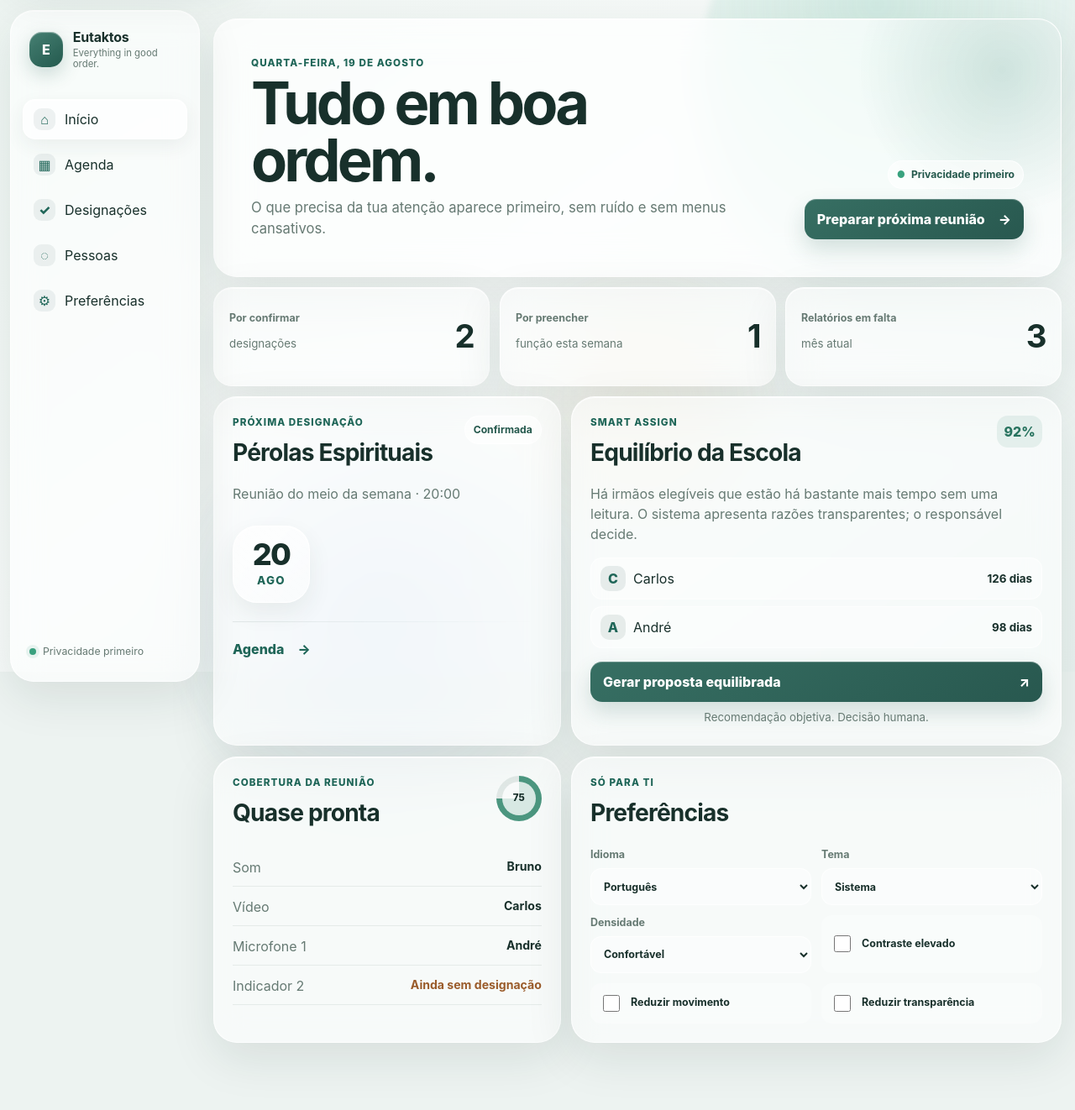
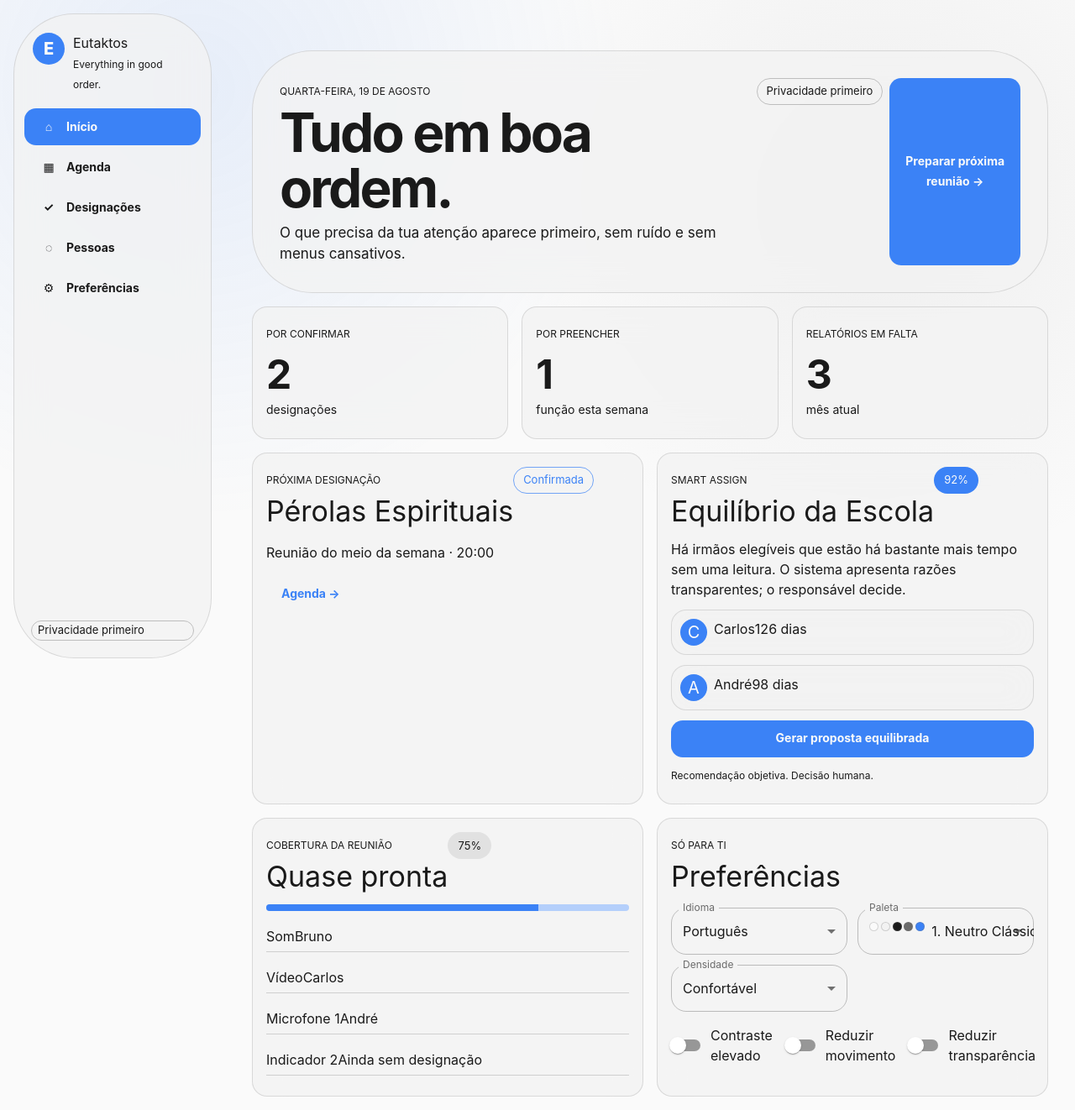
Before and after one commit to bfrpaulondev/eutaktos, a React (Vite) app in the folder apps/web-pwa/: page / in a window 1280 px wide. Shown: the whole page at 84% size. Before the commit the page ends 1275 px from the top, so only its background shows below. Built offline with nearby package versions, Linux system fonts and the light colour scheme.

Commit message:
refactor(ui): rebuild shell with reusable MUI components

```diff
--- a/apps/web-pwa/src/App.tsx
+++ b/apps/web-pwa/src/App.tsx
@@ -1,8 +1,31 @@
 import { useEffect, useMemo, useState } from 'react';
+import {
+  Avatar,
+  Box,
+  Button,
+  Card,
+  CardContent,
+  Chip,
+  CssBaseline,
+  FormControl,
+  FormControlLabel,
+  InputLabel,
+  LinearProgress,
+  MenuItem,
+  Paper,
+  Select,
+  Stack,
+  Switch,
+  ThemeProvider,
+  Typography,
+  useMediaQuery,
+  useTheme,
+} from '@mui/material';
 import { SectionWorkspace } from './SectionWorkspace';
-import { DEFAULT_PREFERENCES, normalizePreferences, type Preferences } from './lib/preferences';
+import { DEFAULT_PREFERENCES, normalizePreferences, type PaletteId, type Preferences } from './lib/preferences';
+import { buildEutaktosTheme, EUTAKTOS_PALETTES } from './theme';
 
-const STORAGE_KEY = 'eutaktos.preferences.v1';
+const STORAGE_KEY = 'eutaktos.preferences.v2';
 
 type Section = 'home' | 'agenda' | 'assignments' | 'people' | 'preferences';
 
@@ -15,7 +38,8 @@ const copy = {
     smart: 'Smart Assign', balance: 'Equilíbrio da Escola', fairnessText: 'Há irmãos elegíveis que estão há bastante mais tempo sem uma leitura. O sistema apresenta razões transparentes; o responsável decide.',
     candidate: 'Elegível para leitura', days: 'dias', generate: 'Gerar proposta equilibrada', human: 'Recomendação objetiva. Decisão humana.',
     ready: 'Cobertura da reunião', almostReady: 'Quase pronta', sound: 'Som', video: 'Vídeo', microphone: 'Microfone 1', attendant: 'Indicador 2', missing: 'Ainda sem designação',
-    personal: 'Só para ti', theme: 'Tema', density: 'Densidade', contrast: 'Contraste elevado', motion: 'Reduzir movimento', transparency: 'Reduzir transparência', language: 'Idioma', system: 'Sistema', light: 'Claro', dark: 'Escuro', comfortable: 'Confortável', compact: 'Compacta',
+    personal: 'Só para ti', palette: 'Paleta', density: 'Densidade', contrast: 'Contraste elevado', motion: 'Reduzir movimento', transparency: 'Reduzir transparência', language: 'Idioma', comfortable: 'Confortável', compact: 'Compacta',
+    palettes: ['Neutro Clássico', 'Neutro Quente', 'Monocromático + Verde', 'Azul Pastel', 'Dark Mode Minimalista', 'Pastel Suave'],
   },
   en: {
     skip: 'Skip to main content', home: 'Home', agenda: 'Agenda', assignments: 'Assignments', people: 'People', prefs: 'Preferences',
@@ -25,7 +49,8 @@ const copy = {
     smart: 'Smart Assign', balance: 'School balance', fairnessText: 'Some eligible brothers have gone significantly longer without a reading. The system shows transparent reasons; the responsible brother decides.',
     candidate: 'Eligible for reading', days: 'days', generate: 'Generate balanced proposal', human: 'Objective recommendation. Human decision.',
     ready: 'Meeting coverage', almostReady: 'Almost ready', sound: 'Sound', video: 'Video', microphone: 'Microphone 1', attendant: 'Attendant 2', missing: 'Not assigned yet',
-    personal: 'Just for you', theme: 'Theme', density: 'Density', contrast: 'High contrast', motion: 'Reduce motion', transparency: 'Reduce transparency', language: 'Language', system: 'System', light: 'Light', dark: 'Dark', comfortable: 'Comfortable', compact: 'Compact',
+    personal: 'Just for you', palette: 'Palette', density: 'Density', contrast: 'High contrast', motion: 'Reduce motion', transparency: 'Reduce transparency', language: 'Language', comfortable: 'Comfortable', compact: 'Compact',
+    palettes: ['Neutral Classic', 'Neutral Warm', 'Monochrome + Green', 'Pastel Blue', 'Minimal Dark', 'Soft Pastel'],
   },
   es: {
     skip: 'Saltar al contenido principal', home: 'Inicio', agenda: 'Agenda', assignments: 'Asignaciones', people: 'Personas', prefs: 'Preferencias',
@@ -35,104 +60,189 @@ const copy = {
     smart: 'Smart Assign', balance: 'Equilibrio de la Escuela', fairnessText: 'Hay hermanos elegibles que llevan mucho más tiempo sin una lectura. El sistema muestra razones transparentes; el responsable decide.',
     candidate: 'Elegible para lectura', days: 'días', generate: 'Generar propuesta equilibrada', human: 'Recomendación objetiva. Decisión humana.',
     ready: 'Cobertura de la reunión', almostReady: 'Casi lista', sound: 'Sonido', video: 'Vídeo', microphone: 'Micrófono 1', attendant: 'Acomodador 2', missing: 'Aún sin asignar',
-    personal: 'Solo para ti', theme: 'Tema', density: 'Densidad', contrast: 'Contraste alto', motion: 'Reducir movimiento', transparency: 'Reducir transparencia', language: 'Idioma', system: 'Sistema', light: 'Claro', dark: 'Oscuro', comfortable: 'Cómoda', compact: 'Compacta',
+    personal: 'Solo para ti', palette: 'Paleta', density: 'Densidad', contrast: 'Contraste alto', motion: 'Reducir movimiento', transparency: 'Reducir transparencia', language: 'Idioma', comfortable: 'Cómoda', compact: 'Compacta',
+    palettes: ['Neutro Clásico', 'Neutro Cálido', 'Monocromático + Verde', 'Azul Pastel', 'Modo Oscuro Minimalista', 'Pastel Suave'],
   },
 } as const;
 
+const paletteIds = Object.keys(EUTAKTOS_PALETTES) as PaletteId[];
+
 function loadPreferences(): Preferences {
-  try { return normalizePreferences(JSON.parse(localStorage.getItem(STORAGE_KEY) ?? 'null')); }
-  catch { return DEFAULT_PREFERENCES; }
+  try {
+    const next = localStorage.getItem(STORAGE_KEY);
+    if (next) return normalizePreferences(JSON.parse(next));
+    const legacy = localStorage.getItem('eutaktos.preferences.v1');
+    return normalizePreferences(legacy ? JSON.parse(legacy) : null);
+  } catch {
+    return DEFAULT_PREFERENCES;
+  }
 }
 
 export default function App() {
   const [preferences, setPreferences] = useState<Preferences>(loadPreferences);
-  const [section, setSection] = useState<Section>('home');
-  const text = useMemo(() => copy[preferences.locale], [preferences.locale]);
+  const theme = useMemo(() => buildEutaktosTheme(preferences), [preferences]);
 
   useEffect(() => {
     localStorage.setItem(STORAGE_KEY, JSON.stringify(preferences));
-    const root = document.documentElement;
-    root.lang = preferences.locale;
-    root.dataset.theme = preferences.theme;
-    root.dataset.density = preferences.density;
-    root.dataset.contrast = preferences.highContrast ? 'high' : 'normal';
-    root.dataset.motion = preferences.reducedMotion ? 'reduced' : 'full';
-    root.dataset.transparency = preferences.reducedTransparency ? 'reduced' : 'full';
+    document.documentElement.lang = preferences.locale;
+    document.documentElement.dataset.palette = preferences.paletteId;
   }, [preferences]);
 
-  const update = <K extends keyof Preferences>(key: K, value: Preferences[K]) => setPreferences(current => ({ ...current, [key]: value }));
-  const nav: Array<[Section, string, string]> = [
-    ['home', text.home, '⌂'], ['agenda', text.agenda, '▦'], ['assignments', text.assignments, '✓'], ['people', text.people, '◌'], ['preferences', text.prefs, '⚙'],
-  ];
+  return (
+    <ThemeProvider theme={theme}>
+      <CssBaseline />
+      <AppShell preferences={preferences} setPreferences={setPreferences} />
+    </ThemeProvider>
+  );
+}
+
+interface AppShellProps {
+  preferences: Preferences;
+  setPreferences: React.Dispatch<React.SetStateAction<Preferences>>;
+}
+
+function AppShell({ preferences, setPreferences }: AppShellProps) {
+  const [section, setSection] = useState<Section>('home');
+  const theme = useTheme();
+  const desktop = useMediaQuery(theme.breakpoints.up('md'));
+  const text = copy[preferences.locale];
+
+  const update = <K extends keyof Preferences>(key: K, value: Preferences[K]) =>
+    setPreferences(current => ({ ...current, [key]: value }));
 
   const goToSection = (next: Section) => {
     setSection(next);
     window.requestAnimationFrame(() => document.getElementById('main')?.focus({ preventScroll: true }));
   };
 
-  return <div className="app-frame">
-    <div className="ambient ambient-a" aria-hidden="true" /><div className="ambient ambient-b" aria-hidden="true" /><div className="ambient ambient-c" aria-hidden="true" />
-    <a className="skip-link" href="#main">{text.skip}</a>
+  const nav: Array<[Section, string, string]> = [
+    ['home', text.home, '⌂'],
+    ['agenda', text.agenda, '▦'],
+    ['assignments', text.assignments, '✓'],
+    ['people', text.people, '◌'],
+    ['preferences', text.prefs, '⚙'],
+  ];
 
-    <aside className="glass-rail" aria-label="Navegação principal">
-      <div className="brand"><span className="brand-orb" aria-hidden="true"><span>E</span></span><div><strong>Eutaktos</strong><small>Everything in good order.</small></div></div>
-      <nav className="rail-nav">
-        {nav.map(([key, label, icon]) => <button key={key} className={section === key ? 'rail-item is-active' : 'rail-item'} aria-current={section === key ? 'page' : undefined} onClick={() => goToSection(key)}><span className="rail-icon" aria-hidden="true">{icon}</span><span>{label}</span></button>)}
-      </nav>
-      <div className="rail-foot"><span className="privacy-dot" aria-hidden="true" />{text.privacy}</div>
-    </aside>
+  const glass = {
+    borderRadius: { xs: 3, md: 4 },
+    overflow: 'hidden',
+  } as const;
 
-    <main id="main" className="workspace" tabIndex={-1}>
-      <header className="hero glass-surface glass-strong">
-        <div className="hero-copy"><p className="eyebrow">{text.eyebrow}</p><h1>{text.title}</h1><p className="hero-subtitle">{text.subtitle}</p></div>
-        <div className="hero-actions"><span className="privacy-chip"><span aria-hidden="true">●</span>{text.privacy}</span><button className="primary-action"><span>{text.prepare}</span><span aria-hidden="true">→</span></button></div>
-      </header>
+  return (
+    <Box sx={{ minHeight: '100dvh', pb: { xs: 11, md: 0 } }}>
+      <Button className="skip-link" href="#main" variant="contained" size="small">{text.skip}</Button>
 
-      {section === 'home' ? <>
-        <section className="metric-grid" aria-label={text.focus}>
-          <article className="glass-surface metric-card"><span className="metric-kicker">{text.pending}</span><strong>2</strong><small>{text.pendingSub}</small></article>
-          <article className="glass-surface metric-card"><span className="metric-kicker">{text.openRoles}</span><strong>1</strong><small>{text.openRolesSub}</small></article>
-          <article className="glass-surface metric-card"><span className="metric-kicker">{text.reports}</span><strong>3</strong><small>{text.reportsSub}</small></article>
-        </section>
+      {desktop ? (
+        <Paper component="aside" aria-label="Navegação principal" sx={{ position: 'fixed', inset: 16, right: 'auto', width: 236, p: 1.5, zIndex: 10, ...glass }}>
+          <Stack sx={{ height: '100%' }}>
+            <Stack direction="row" spacing={1.25} alignItems="center" sx={{ p: 1.25, mb: 1 }}>
+              <Avatar sx={{ bgcolor: 'primary.main', color: 'primary.contrastText', width: 38, height: 38, fontWeight: 800 }}>E</Avatar>
+              <Box><Typography fontWeight={800}>Eutaktos</Typography><Typography variant="caption" color="text.secondary">Everything in good order.</Typography></Box>
+            </Stack>
+            <Stack component="nav" spacing={0.5} sx={{ flex: 1 }}>
+              {nav.map(([key, label, icon]) => (
+                <Button key={key} onClick={() => goToSection(key)} aria-current={section === key ? 'page' : undefined} variant={section === key ? 'contained' : 'text'} color={section === key ? 'primary' : 'inherit'} sx={{ justifyContent: 'flex-start', gap: 1.25 }}>
+                  <Box component="span" aria-hidden="true" sx={{ width: 22, textAlign: 'center' }}>{icon}</Box>{label}
+                </Button>
+              ))}
+            </Stack>
+            <Chip label={text.privacy} size="small" variant="outlined" sx={{ m: 1, justifyContent: 'flex-start' }} />
+          </Stack>
+        </Paper>
+      ) : (
+        <Paper component="nav" aria-label="Navegação principal" sx={{ position: 'fixed', zIndex: 20, left: 8, right: 8, bottom: 'max(8px, env(safe-area-inset-bottom))', p: 0.5, borderRadius: 4 }}>
+          <Stack direction="row" justifyContent="space-between">
+            {nav.map(([key, label, icon]) => (
+              <Button key={key} onClick={() => goToSection(key)} aria-current={section === key ? 'page' : undefined} color={section === key ? 'primary' : 'inherit'} sx={{ minWidth: 0, flex: 1, px: 0.5, display: 'grid', gap: 0.25, fontSize: 11 }}>
+                <Typography component="span" aria-hidden="true" sx={{ fontSize: 18, lineHeight: 1 }}>{icon}</Typography>{label}
+              </Button>
+            ))}
+          </Stack>
+        </Paper>
+      )}
 
-        <section className="dashboard-grid">
-          <article className="glass-surface feature-card assignment-card">
-            <div className="section-heading"><div><p className="eyebrow">{text.nextAssignment}</p><h2>{text.gems}</h2></div><span className="status-chip">{text.confirmed}</span></div>
-            <p>{text.midweek}</p>
-            <div className="date-orb" aria-hidden="true"><span>20</span><small>AGO</small></div>
-            <div className="soft-rule" />
-            <button className="quiet-action" onClick={() => goToSection('agenda')}>{text.agenda}<span aria-hidden="true">→</span></button>
-          </article>
+      <Box component="main" id="main" tabIndex={-1} sx={{ ml: { md: '268px' }, width: { md: 'calc(100% - 268px)' }, px: { xs: 1.5, sm: 2.5, md: 2, lg: 4 }, py: { xs: 1.5, md: 2 }, maxWidth: 1540 }}>
+        <Paper component="header" sx={{ p: { xs: 2.25, sm: 3, lg: 4 }, mb: 2, ...glass }}>
+          <Stack direction={{ xs: 'column', md: 'row' }} justifyContent="space-between" spacing={2} alignItems={{ md: 'center' }}>
+            <Box>
+              <Typography variant="overline" color="text.secondary" fontWeight={800}>{text.eyebrow}</Typography>
+              <Typography variant="h1" sx={{ fontSize: { xs: '2.35rem', sm: '3.1rem', lg: '4rem' }, maxWidth: 760 }}>{text.title}</Typography>
+              <Typography color="text.secondary" sx={{ mt: 1, maxWidth: 720, fontSize: { xs: 15, sm: 17 } }}>{text.subtitle}</Typography>
+            </Box>
+            <Stack direction={{ xs: 'column', sm: 'row' }} spacing={1} alignItems={{ sm: 'center' }}>
+              <Chip label={text.privacy} variant="outlined" />
+              <Button variant="contained" onClick={() => goToSection('agenda')}>{text.prepare} →</Button>
+            </Stack>
+          </Stack>
+        </Paper>
 
-          <article className="glass-surface feature-card smart-card">
-            <div className="section-heading"><div><p className="eyebrow">{text.smart}</p><h2>{text.balance}</h2></div><span className="signal" aria-label="92%">92%</span></div>
-            <p>{text.fairnessText}</p>
-            <div className="candidate-list" aria-label={text.candidate}>
-              <div className="candidate"><span><span className="avatar" aria-hidden="true">C</span>Carlos</span><strong>126 {text.days}</strong></div>
-              <div className="candidate"><span><span className="avatar" aria-hidden="true">A</span>André</span><strong>98 {text.days}</strong></div>
-            </div>
-            <button className="primary-action compact-action" onClick={() => goToSection('assignments')}>{text.generate}<span aria-hidden="true">↗</span></button>
-            <small className="human-note">{text.human}</small>
-          </article>
+        {section === 'home' ? (
+          <HomeDashboard text={text} goToSection={goToSection} preferences={preferences} update={update} />
+        ) : section === 'preferences' ? (
+          <PreferencesPanel text={text} preferences={preferences} update={update} />
+        ) : (
+          <SectionWorkspace locale={preferences.locale} section={section} />
+        )}
+      </Box>
+    </Box>
+  );
+}
 
-          <article className="glass-surface feature-card coverage-card">
-            <div className="section-heading"><div><p className="eyebrow">{text.ready}</p><h2>{text.almostReady}</h2></div><span className="progress-ring" aria-label="75%"><span>75</span></span></div>
-            <ul className="coverage-list"><li><span>{text.sound}</span><strong>Bruno</strong></li><li><span>{text.video}</span><strong>Carlos</strong></li><li><span>{text.microphone}</span><strong>André</strong></li><li className="is-missing"><span>{text.attendant}</span><strong>{text.missing}</strong></li></ul>
-          </article>
+interface HomeDashboardProps {
+  text: (typeof copy)[keyof typeof copy];
+  goToSection: (section: Section) => void;
+  preferences: Preferences;
+  update: <K extends keyof Preferences>(key: K, value: Preferences[K]) => void;
+}
 
-          <article className="glass-surface feature-card preferences-card">
-            <div><p className="eyebrow">{text.personal}</p><h2>{text.prefs}</h2></div>
-            <div className="preference-grid">
-              <label>{text.language}<select value={preferences.locale} onChange={e => update('locale', e.target.value as Preferences['locale'])}><option value="pt-PT">Português</option><option value="en">English</option><option value="es">Español</option></select></label>
-              <label>{text.theme}<select value={preferences.theme} onChange={e => update('theme', e.target.value as Preferences['theme'])}><option value="system">{text.system}</option><option value="light">{text.light}</option><option value="dark">{text.dark}</option></select></label>
-              <label>{text.density}<select value={preferences.density} onChange={e => update('density', e.target.value as Preferences['density'])}><option value="comfortable">{text.comfortable}</option><option value="compact">{text.compact}</option></select></label>
-              <label className="toggle-row"><input type="checkbox" checked={preferences.highContrast} onChange={e => update('highContrast', e.target.checked)} /><span>{text.contrast}</span></label>
-              <label className="toggle-row"><input type="checkbox" checked={preferences.reducedMotion} onChange={e => update('reducedMotion', e.target.checked)} /><span>{text.motion}</span></label>
-              <label className="toggle-row"><input type="checkbox" checked={preferences.reducedTransparency} onChange={e => update('reducedTransparency', e.target.checked)} /><span>{text.transparency}</span></label>
-            </div>
-          </article>
-        </section>
-      </> : <SectionWorkspace locale={preferences.locale} section={section} />}
-    </main>
-  </div>;
+function HomeDashboard({ text, goToSection, preferences, update }: HomeDashboardProps) {
+  const metrics = [[text.pending, '2', text.pendingSub], [text.openRoles, '1', text.openRolesSub], [text.reports, '3', text.reportsSub]] as const;
+  return (
+    <Stack spacing={2}>
+      <Box sx={{ display: 'grid', gridTemplateColumns: { xs: '1fr', sm: 'repeat(3, minmax(0, 1fr))' }, gap: 2 }}>
+        {metrics.map(([label, value, detail]) => <Card key={label}><CardContent><Typography variant="overline" color="text.secondary">{label}</Typography><Typography variant="h3" sx={{ my: 0.5 }}>{value}</Typography><Typography variant="body2" color="text.secondary">{detail}</Typography></CardContent></Card>)}
+      </Box>
+
+      <Box sx={{ display: 'grid', gridTemplateColumns: { xs: '1fr', lg: 'repeat(2, minmax(0, 1fr))' }, gap: 2 }}>
+        <Card><CardContent><Stack spacing={2}><Stack direction="row" justifyContent="space-between" alignItems="flex-start"><Box><Typography variant="overline" color="text.secondary">{text.nextAssignment}</Typography><Typography variant="h4">{text.gems}</Typography></Box><Chip label={text.confirmed} color="primary" variant="outlined" /></Stack><Typography color="text.secondary">{text.midweek}</Typography><Button variant="text" onClick={() => goToSection('agenda')} sx={{ alignSelf: 'flex-start' }}>{text.agenda} →</Button></Stack></CardContent></Card>
+
+        <Card><CardContent><Stack spacing={1.5}><Stack direction="row" justifyContent="space-between"><Box><Typography variant="overline" color="text.secondary">{text.smart}</Typography><Typography variant="h4">{text.balance}</Typography></Box><Chip label="92%" color="primary" /></Stack><Typography color="text.secondary">{text.fairnessText}</Typography>{[['C', 'Carlos', 126], ['A', 'André', 98]].map(([initial, name, days]) => <Paper key={name} sx={{ p: 1.25 }}><Stack direction="row" alignItems="center" justifyContent="space-between"><Stack direction="row" spacing={1} alignItems="center"><Avatar sx={{ width: 32, height: 32, bgcolor: 'primary.main', color: 'primary.contrastText' }}>{initial}</Avatar><Typography fontWeight={700}>{name}</Typography></Stack><Typography fontWeight={800}>{days} {text.days}</Typography></Stack></Paper>)}<Button variant="contained" onClick={() => goToSection('assignments')}>{text.generate}</Button><Typography variant="caption" color="text.secondary">{text.human}</Typography></Stack></CardContent></Card>
+
+        <Card><CardContent><Stack spacing={1.5}><Stack direction="row" justifyContent="space-between"><Box><Typography variant="overline" color="text.secondary">{text.ready}</Typography><Typography variant="h4">{text.almostReady}</Typography></Box><Chip label="75%" /></Stack><LinearProgress variant="determinate" value={75} sx={{ height: 8, borderRadius: 999 }} />{[[text.sound, 'Bruno'], [text.video, 'Carlos'], [text.microphone, 'André'], [text.attendant, text.missing]].map(([role, person]) => <Stack key={role} direction="row" justifyContent="space-between" sx={{ py: 0.75, borderBottom: 1, borderColor: 'divider' }}><Typography color="text.secondary">{role}</Typography><Typography fontWeight={700}>{person}</Typography></Stack>)}</Stack></CardContent></Card>
+
+        <PreferencesCard text={text} preferences={preferences} update={update} />
+      </Box>
+    </Stack>
+  );
 }
+
+interface PreferencesProps {
+  text: (typeof copy)[keyof typeof copy];
+  preferences: Preferences;
+  update: <K extends keyof Preferences>(key: K, value: Preferences[K]) => void;
+}
+
+function PreferencesCard(props: PreferencesProps) {
+  return <Card><CardContent><Typography variant="overline" color="text.secondary">{props.text.personal}</Typography><Typography variant="h4" sx={{ mb: 2 }}>{props.text.prefs}</Typography><PreferenceControls {...props} /></CardContent></Card>;
+}
+
+function PreferencesPanel(props: PreferencesProps) {
+  return <Paper sx={{ p: { xs: 2, sm: 3 }, maxWidth: 880 }}><Typography variant="h3" sx={{ mb: 0.5 }}>{props.text.prefs}</Typography><Typography color="text.secondary" sx={{ mb: 3 }}>{props.text.personal}</Typography><PreferenceControls {...props} /></Paper>;
+}
+
+function PreferenceControls({ text, preferences, update }: PreferencesProps) {
+  return (
+    <Stack spacing={2}>
+      <Box sx={{ display: 'grid', gridTemplateColumns: { xs: '1fr', sm: 'repeat(2, minmax(0, 1fr))' }, gap: 1.5 }}>
+        <FormControl fullWidth><InputLabel>{text.language}</InputLabel><Select label={text.language} value={preferences.locale} onChange={event => update('locale', event.target.value as Preferences['locale'])}><MenuItem value="pt-PT">Português</MenuItem><MenuItem value="en">English</MenuItem><MenuItem value="es">Español</MenuItem></Select></FormControl>
+        <FormControl fullWidth><InputLabel>{text.palette}</InputLabel><Select label={text.palette} value={preferences.paletteId} onChange={event => update('paletteId', event.target.value as PaletteId)}>{paletteIds.map((id, index) => <MenuItem value={id} key={id}><Stack direction="row" spacing={1} alignItems="center"><Stack direction="row" spacing={0.35}>{EUTAKTOS_PALETTES[id].colors.map(color => <Box key={color} sx={{ width: 11, height: 11, borderRadius: '50%', bgcolor: color, border: '1px solid', borderColor: 'divider' }} />)}</Stack><span>{index + 1}. {text.palettes[index]}</span></Stack></MenuItem>)}</Select></FormControl>
+        <FormControl fullWidth><InputLabel>{text.density}</InputLabel><Select label={text.density} value={preferences.density} onChange={event => update('density', event.target.value as Preferences['density'])}><MenuItem value="comfortable">{text.comfortable}</MenuItem><MenuItem value="compact">{text.compact}</MenuItem></Select></FormControl>
+      </Box>
+      <Stack direction={{ xs: 'column', sm: 'row' }} flexWrap="wrap" gap={0.5}>
+        <FormControlLabel control={<Switch checked={preferences.highContrast} onChange={(_, checked) => update('highContrast', checked)} />} label={text.contrast} />
+        <FormControlLabel control={<Switch checked={preferences.reducedMotion} onChange={(_, checked) => update('reducedMotion', checked)} />} label={text.motion} />
+        <FormControlLabel control={<Switch checked={preferences.reducedTransparency} onChange={(_, checked) => update('reducedTransparency', checked)} />} label={text.transparency} />
+      </Stack>
+    </Stack>
+  );
+}
```
